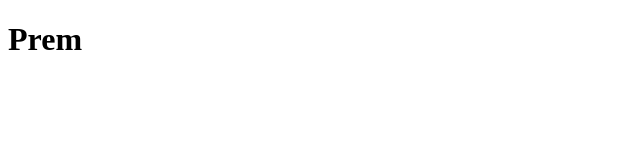
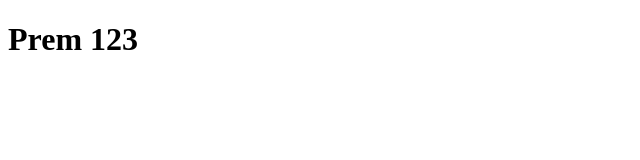
Before and after one commit to GaurangJ8/VCSCF-1, a plain HTML site: page index.html in a window 1280 px wide. Shown: the full height of the page, 0-640 px from the left. Drawn offline with Linux system fonts and the light colour scheme.

Commit message:
second commit

```diff
--- a/index.html
+++ b/index.html
@@ -6,7 +6,7 @@
     <title>Document</title>
 </head>
 <body>
-    <h1>Prem
+    <h1>Prem  123
     </h1>
 </body>
 </html>
```
